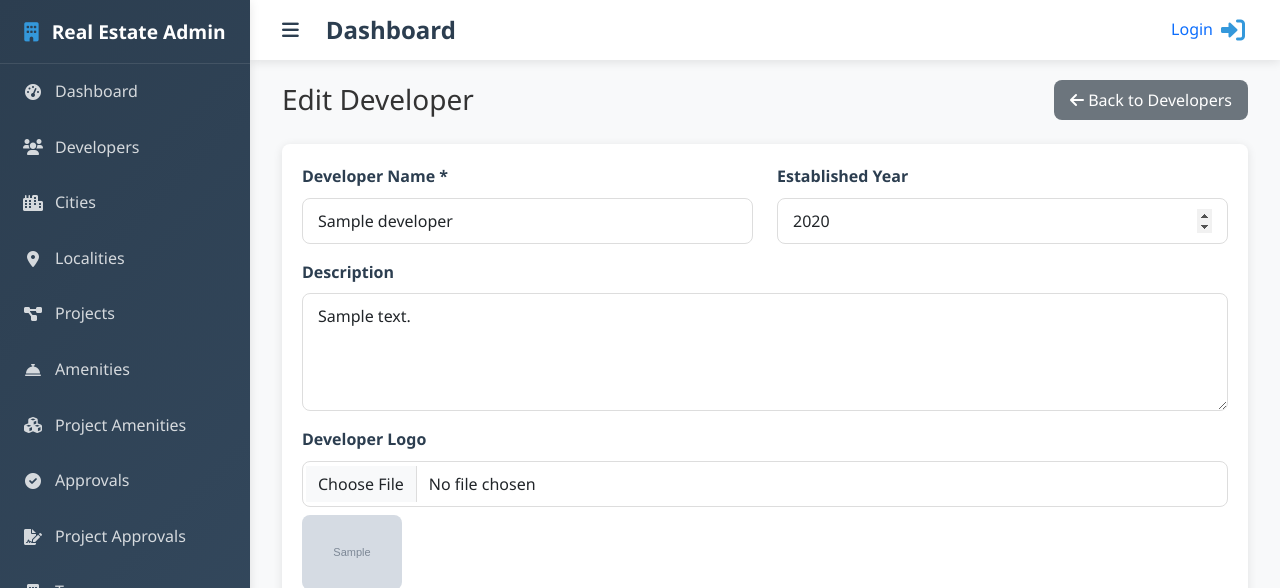
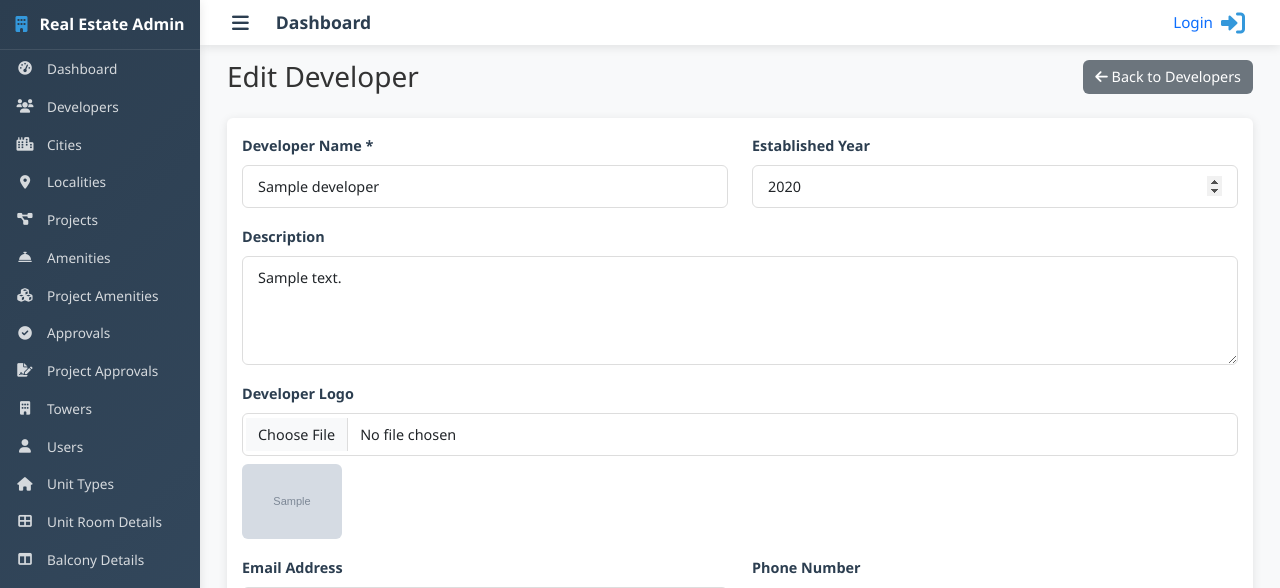
Before and after one commit to Harshal-18/real-estate-admin, a Flask app: template app/templates/admin/developers/edit.html in a window 1280 px wide. Shown: the top 588 px of the page. Run offline with Flask 3, Linux system fonts and the light colour scheme; tables that the repository leaves empty hold one stand-in row (values such as "Sample post"); the template is opened without the code that fills it: values that come from a table or form of the project are taken from there, most other values are stand-ins (such as "Sample title", 1, 10 or a date in 2020); grey boxes marked "Sample" are stand-in pictures; some libraries are stand-ins or nearby versions.

Commit message:
table wrapper, responsive admin panel

```diff
--- a/app/static/css/admin.css
+++ b/app/static/css/admin.css
@@ -7,9 +7,9 @@
     --danger-color: #e74c3c;
     --light-color: #ecf0f1;
     --dark-color: #2c3e50;
-    --sidebar-width: 250px;
-    --top-nav-height: 60px;
-    --border-radius: 8px;
+    --sidebar-width: 220px;
+    --top-nav-height: 50px;
+    --border-radius: 6px;
     --box-shadow: 0 2px 10px rgba(0,0,0,0.1);
     --transition: all 0.3s ease;
 }
@@ -71,14 +71,14 @@ body {
 }
 
 .sidebar-header {
-    padding: 20px;
+    padding: 15px;
     border-bottom: 1px solid rgba(255,255,255,0.1);
     text-align: center;
 }
 
 .sidebar-header h3 {
     margin: 0;
-    font-size: 1.2rem;
+    font-size: 1.1rem;
     font-weight: 600;
 }
 
@@ -100,11 +100,12 @@ body {
 .sidebar-nav .nav-link {
     display: flex;
     align-items: center;
-    padding: 15px 20px;
+    padding: 10px 15px;
     color: rgba(255,255,255,0.8);
     text-decoration: none;
     transition: var(--transition);
     border-left: 3px solid transparent;
+    font-size: 0.9rem;
 }
 
 .sidebar-nav .nav-link:hover,
@@ -132,7 +133,87 @@ body {
     margin-left: 0;
 }
 
-/* Responsive adjustments */
+/* Table wrapper for responsive tables */
+.table-responsive-wrapper {
+    width: 100%;
+    overflow-x: auto;
+    -webkit-overflow-scrolling: touch;
+    margin-bottom: 1rem;
+}
+
+.table-responsive-wrapper table {
+    min-width: 100%;
+    white-space: nowrap;
+}
+
+/* Make tables more compact */
+.table {
+    font-size: 0.9rem;
+}
+
+.table th,
+.table td {
+    padding: 0.5rem;
+    vertical-align: middle;
+}
+
+/* Form controls more compact */
+.form-control,
+.form-select {
+    padding: 0.375rem 0.75rem;
+    font-size: 0.9rem;
+}
+
+.form-label {
+    font-size: 0.9rem;
+    margin-bottom: 0.3rem;
+}
+
+/* Search bar and filters */
+.search-filters {
+    display: flex;
+    gap: 10px;
+    margin-bottom: 15px;
+    flex-wrap: wrap;
+}
+
+.search-filters .form-control {
+    max-width: 300px;
+}
+
+/* Responsive adjustments for laptop screens */
+@media (max-width: 1440px) {
+    :root {
+        --sidebar-width: 200px;
+        --top-nav-height: 45px;
+    }
+
+    body {
+        font-size: 0.95rem;
+    }
+
+    .sidebar-header h3 {
+        font-size: 1rem;
+    }
+
+    .sidebar-nav .nav-link {
+        padding: 8px 12px;
+        font-size: 0.85rem;
+    }
+
+    .card-header {
+        padding: 8px 12px;
+    }
+
+    .card-body {
+        padding: 12px;
+    }
+
+    .content-wrapper {
+        padding: 10px;
+    }
+}
+
 @media (max-width: 768px) {
     .sidebar {
         z-index: 1001;
@@ -193,6 +274,7 @@ body {
     margin: 0;
     color: var(--dark-color);
     font-weight: 600;
+    font-size: 1.1rem;
 }
 
 .nav-right {
@@ -225,8 +307,10 @@ body {
 
 /* Content Wrapper */
 .content-wrapper {
-    padding: 20px;
+    padding: 15px;
     min-height: calc(100vh - var(--top-nav-height));
+    max-width: 100%;
+    overflow-x: hidden;
 }
 
 /* Cards */
@@ -235,7 +319,7 @@ body {
     border-radius: var(--border-radius);
     box-shadow: var(--box-shadow);
     border: none;
-    margin-bottom: 20px;
+    margin-bottom: 15px;
     transition: var(--transition);
 }
 
@@ -247,27 +331,34 @@ body {
     background: linear-gradient(135deg, var(--primary-color) 0%, #34495e 100%);
     color: white;
     border-radius: var(--border-radius) var(--border-radius) 0 0 !important;
-    padding: 15px 20px;
+    padding: 10px 15px;
     border: none;
 }
 
 .card-header h5 {
     margin: 0;
     font-weight: 600;
+    font-size: 1rem;
 }
 
 .card-body {
-    padding: 20px;
+    padding: 15px;
 }
 
 /* Buttons */
 .btn {
     border-radius: var(--border-radius);
-    padding: 8px 16px;
+    padding: 6px 12px;
     font-weight: 500;
     transition: var(--transition);
     border: none;
     cursor: pointer;
+    font-size: 0.9rem;
+}
+
+.btn-sm {
+    padding: 4px 8px;
+    font-size: 0.85rem;
 }
 
 .btn-primary {
--- a/app/templates/admin/developers/edit.html
+++ b/app/templates/admin/developers/edit.html
@@ -293,8 +293,8 @@ $(document).ready(function() {
         }
     }
 
-    // Prevent dropdown from closing when clicking inside
-    $('.country-dropdown').on('click', function(e) {
+    // Prevent dropdown from closing when clicking on search input
+    $('#countrySearch').on('click', function(e) {
         e.stopPropagation();
     });
 
@@ -321,6 +321,7 @@ $(document).ready(function() {
 
     // Country selection
     $(document).on('click', '.country-item', function(e) {
+        e.preventDefault();
         e.stopPropagation();
 
         const code = $(this).data('code');
@@ -332,8 +333,14 @@ $(document).ready(function() {
         $('#selectedFlag').attr('alt', iso.toUpperCase());
         $('#country_code').val(code);
 
-        // Close dropdown
-        $('#countryCodeButton').dropdown('hide');
+        // Close dropdown using Bootstrap's method
+        const dropdownButton = document.getElementById('countryCodeButton');
+        const dropdown = bootstrap.Dropdown.getInstance(dropdownButton);
+        if (dropdown) {
+            dropdown.hide();
+        }
+
+        console.log('Selected country:', name, code);
     });
 
     // Phone number formatting
--- a/app/templates/admin/developers/index.html
+++ b/app/templates/admin/developers/index.html
@@ -25,8 +25,8 @@
                 <i class="fas fa-plus"></i> New Developer
             </a>
         </div>
-        <div class="table-responsive">
-            <table class="table table-hover align-middle">
+        <div class="table-responsive-wrapper">
+            <table class="table table-hover table-sm align-middle">
                 <thead class="table-light">
                     <tr>
                         <th>ID</th>
```
